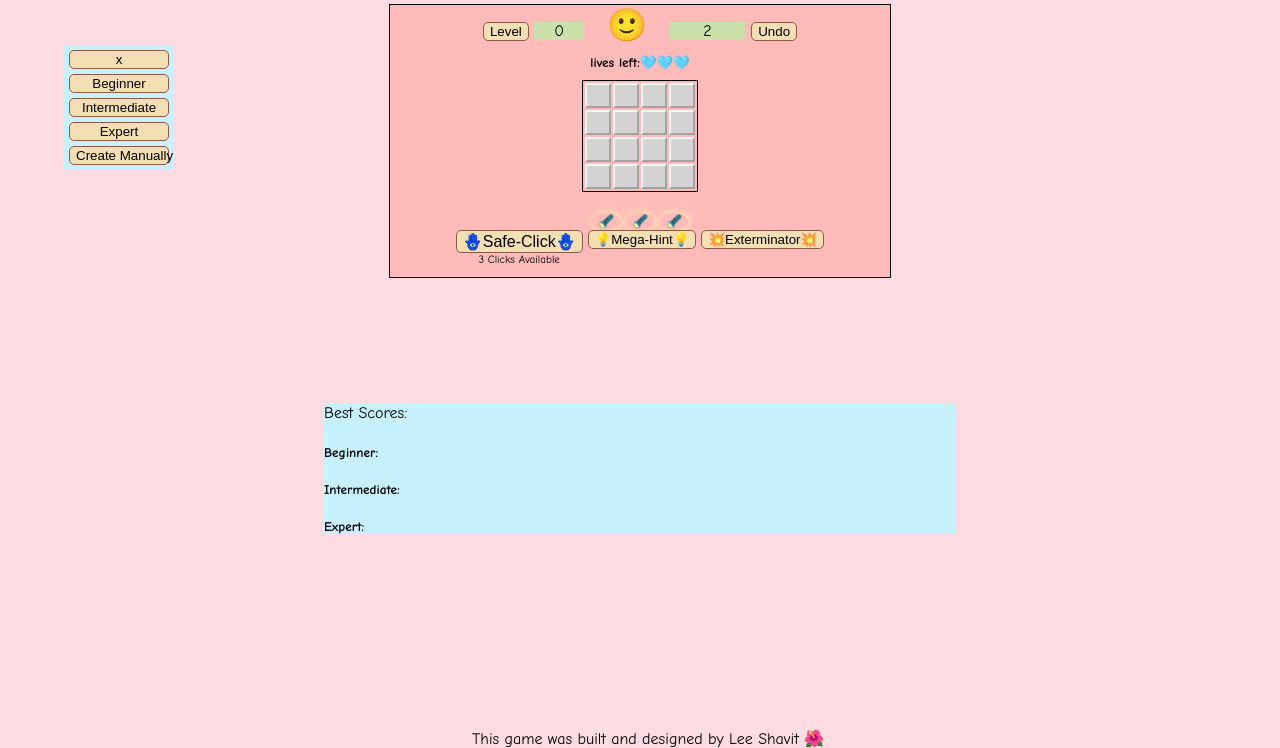
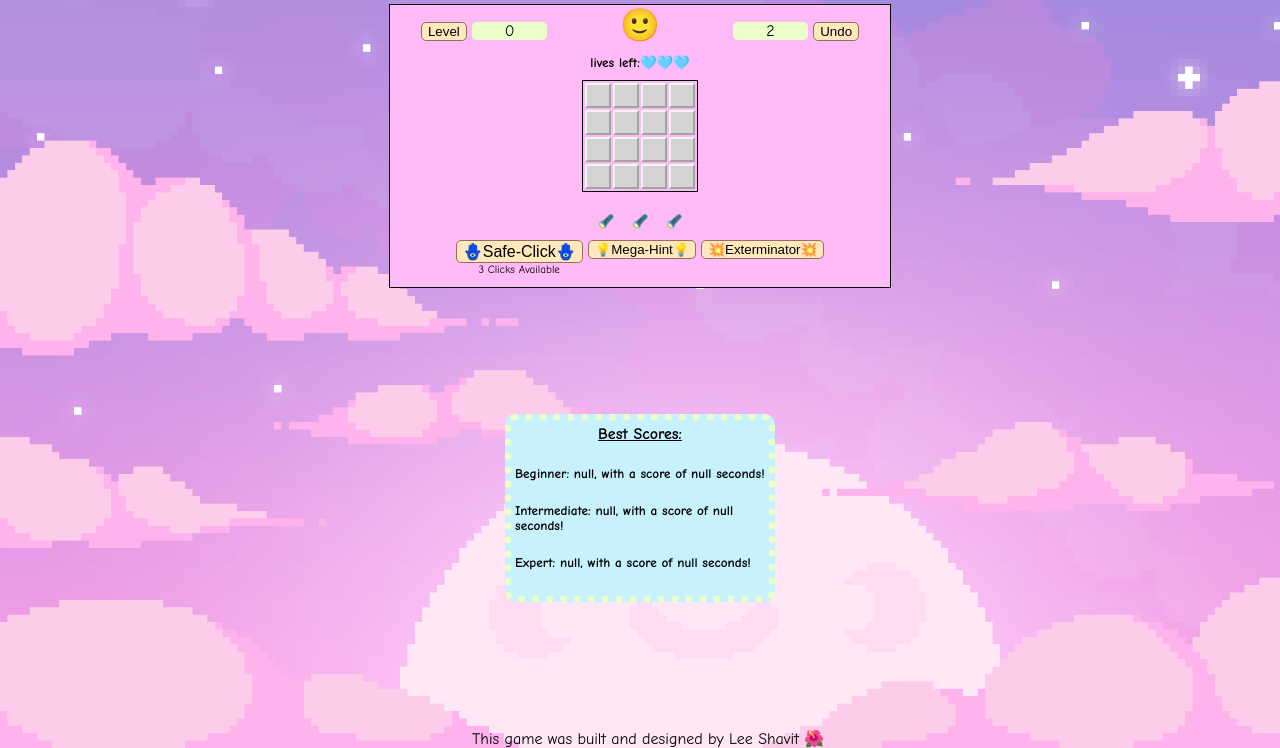
Before and after one commit to LeeShavit/mine-sweeper, a plain HTML site: page index.html in a window 1280 px wide. Shown: the part 52-800 px from the top of the page. Drawn offline with Linux system fonts and the light colour scheme.

Commit message:
added some more design changes

```diff
--- a/css/main.css
+++ b/css/main.css
@@ -1,10 +1,11 @@
 :root{
-    --btn-color:#F4DEB3;
-    --displays-color: #CCE0AC;
-    --game-color: #ffbaba;
+    --btn-color:#ffe8bb;
+    --displays-color: #eaffc9;
+    --game-color: #ffbaf8;
     --page-color: #ffdce1;
     --modal-color: #c7f1fc;
-    --text-color: #000000
+    --text-color: #000000;
+    --background-img: url('/img/light-background.png')
 }
 
 
@@ -14,12 +15,13 @@ body{
     background-color:var(--page-color);
     color: var(--text-color);
     text-align: center;
-    background-image: url('img/dark-background.jpg');
+    background-image: var(--background-img);
+    background-size: cover;
 }
 
 button{
     background-color: var(--btn-color);
-    border: 1px double rgb(140, 91, 67);
+    border: 1px double rgb(150, 110, 90);
     border-radius: 5px;
     white-space: nowrap;
     text-overflow: ellipsis;
@@ -73,6 +75,11 @@ td {
     justify-content: center;
     align-items: left;
     gap: 5px;
+    visibility: hidden
+}
+
+.show-modal{
+    visibility: visible;
 }
 
 .hidden{
@@ -103,8 +110,11 @@ footer {
 
 .timer {
     background-color: var(--displays-color);
-    width: 50px;
+    width: 15%;
     display: inline-block;
+    margin-right: 10%;
+    border-radius: 5px;
+
 
 }
 
@@ -120,15 +130,16 @@ footer {
     background-color: var(--displays-color);
     width: 15%;
     display: inline-block;
-    margin-right: 1px;
+    margin-left: 10%;
+    border-radius: 5px;
 }
 
 .hint{
     border: none;
     background:none;
     cursor: pointer;
-    box-shadow: 1px 0px 9px 0px #fff8ad;
     border-radius: 50%;
+    margin-bottom: 10px;
 
 }
 
@@ -140,9 +151,20 @@ footer {
     margin: auto;
     margin-top: 10%;
     background-color:var(--modal-color);
-    width: 50%;
+    width: 30%;
+    max-width: 250px;
     text-align:start ;
+    padding: 3px;
+    border: 7px dotted var(--displays-color);
+    border-radius: 10px;
 }
+
+h4{
+ text-align: center;
+ margin-top: 1px;
+ text-decoration: underline;
+}
+
 
 .safe{
     transition: 1s;
--- a/index.html
+++ b/index.html
@@ -43,7 +43,8 @@
             <button class="exterminator" onclick="onExterminator(this)">💥Exterminator💥</button>
         </div>
     </div>
-    <div class="score-board"> Best Scores:
+    <div class="score-board">
+        <h4>Best Scores:</h4>
         <h5 class="level-1">Beginner:<span></span></h5>
         <h5 class="level-2">Intermediate:<span></span></h5>
         <h5 class="level-3">Expert:<span></span></h5>
--- a/js/main.js
+++ b/js/main.js
@@ -38,6 +38,7 @@ function onInit() {
     gSteps = []
     buildBoard(gLevel.size)
     renderBoard(gBoard)
+    renderScoreBoard()
     updateMarkCounter()
     updateSmiley()
     updateTimer()
@@ -423,12 +424,12 @@ function onUndo() {
 
 function onOpenLevelModal() {
     const elModal = document.querySelector('.level-modal')
-    elModal.classList.remove("hidden")
+    elModal.classList.add("show-modal")
 }
 
 function onCloseModal() {
     const elModal = document.querySelector('.level-modal')
-    elModal.classList.add("hidden")
+    elModal.classList.remove("show-modal")
 }
 
 function onDarkMode(elBtn) {
@@ -443,6 +444,7 @@ function onDarkMode(elBtn) {
         elRoot.style.setProperty('--page-color', '#ffdce1')
         elRoot.style.setProperty('--modal-color', '#c7f1fc')
         elRoot.style.setProperty('--text-color', '#000000')
+        elRoot.style.setProperty('--background-img', `url('/img/light-background.png')`)
     } else {
         elBtn.innerText = 'Light Mode'
         elBtn.style.backgroundColor = 'pink'
@@ -453,6 +455,7 @@ function onDarkMode(elBtn) {
         elRoot.style.setProperty('--page-color', '#2E073F')
         elRoot.style.setProperty('--modal-color', '#1A3636')
         elRoot.style.setProperty('--text-color', '#FFFFFF')
+        elRoot.style.setProperty('--background-img', `url('/img/dark-background.png')`)
 
     }
     isDark = !isDark
--- a/js/score.js
+++ b/js/score.js
@@ -1,4 +1,5 @@
 'use strict'
+
 
 
 function checkIfBest() {
@@ -51,3 +52,12 @@ function getLevel() {
         return 3
     }
 }
+
+function renderScoreBoard(){
+    for (var i = 0; i < 3; i++) {
+        const score = localStorage.getItem(`bestScore${i+1}`)
+        const player = localStorage.getItem(`bestPlayer${i+1}`)
+        const elScore = document.querySelector(`.level-${i+1} span`)
+        elScore.innerText = ` ${player}, with a score of ${score} seconds!`
+    }
+}
```
Also changed, not shown: img/light-background.png (added), 1 other file.
